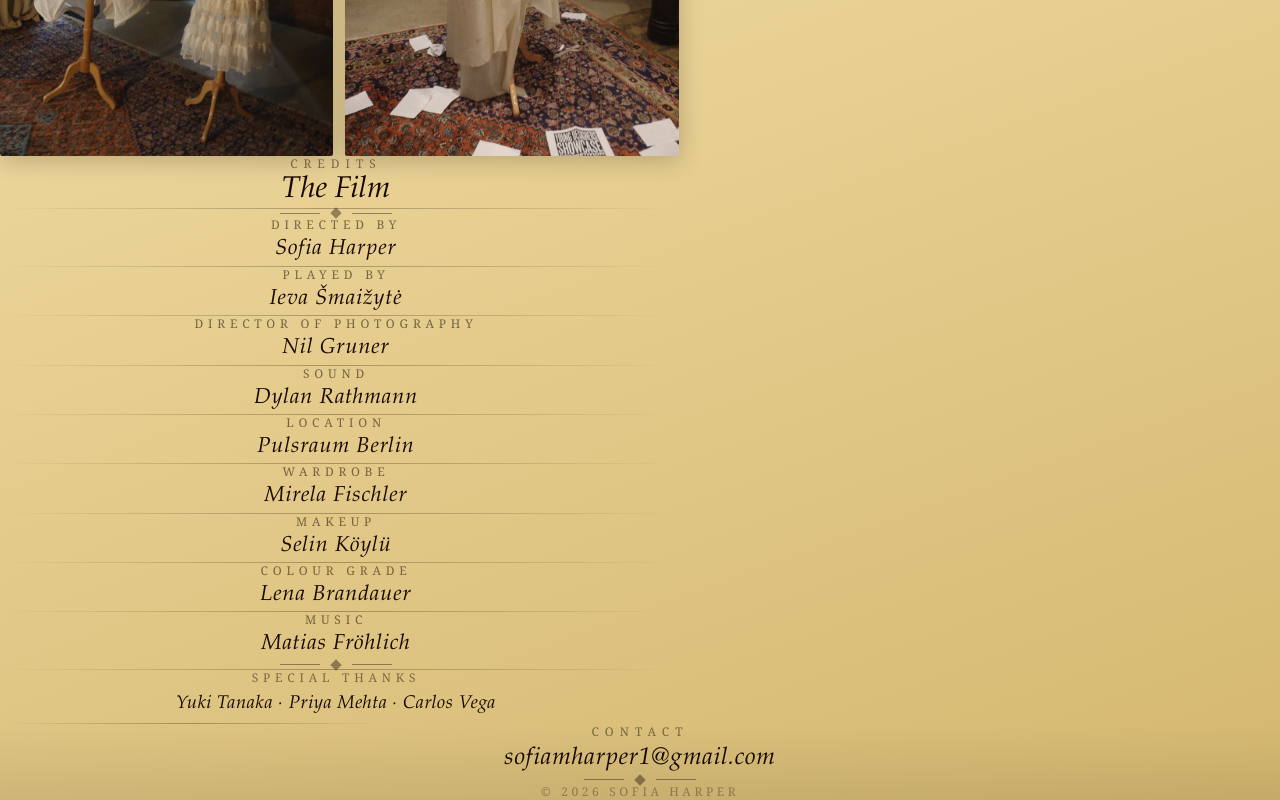
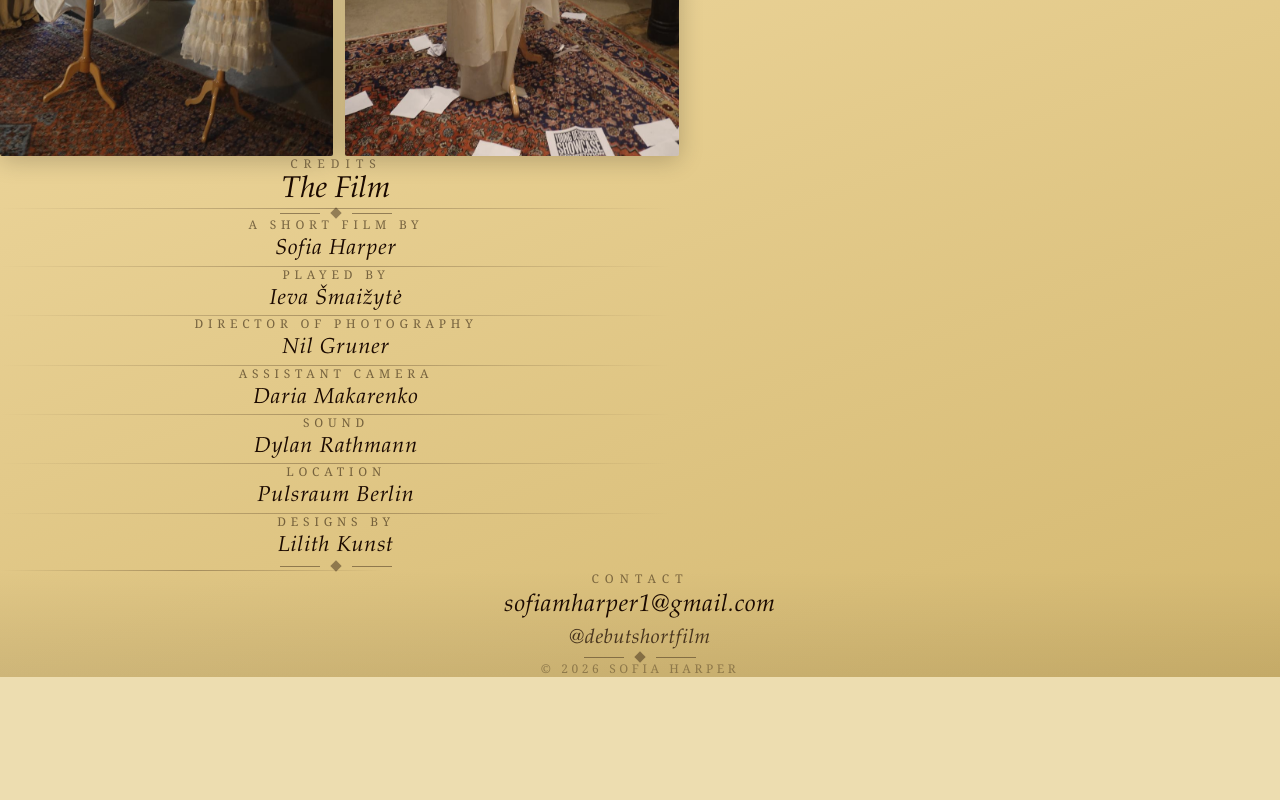
Before and after one commit to kaykas/debut-film-site, a Next.js app: page / in a window 1280 px wide. Shown: the part 2611-3411 px from the top of the page. After the commit the page ends 3288 px from the top, so only its background shows below. Built offline with nearby package versions, Linux system fonts and the light colour scheme.

Commit message:
Credits overhaul + Instagram link

```diff
--- a/app/page.tsx
+++ b/app/page.tsx
@@ -18,18 +18,14 @@ const stills = [
 const heroStills = [stills[0], stills[2], stills[5], stills[7]];
 
 const credits = [
-  { role: "Directed by",            name: "Sofia Harper" },
+  { role: "A short film by",        name: "Sofia Harper" },
   { role: "Played by",              name: "Ieva Šmaižytė" },
   { role: "Director of Photography",name: "Nil Gruner" },
+  { role: "Assistant Camera",       name: "Daria Makarenko" },
   { role: "Sound",                  name: "Dylan Rathmann" },
   { role: "Location",               name: "Pulsraum Berlin" },
-  { role: "Wardrobe",               name: "Mirela Fischler" },
-  { role: "Makeup",                 name: "Selin Köylü" },
-  { role: "Colour Grade",           name: "Lena Brandauer" },
-  { role: "Music",                  name: "Matias Fröhlich" },
+  { role: "Designs by",             name: "Lilith Kunst" },
 ];
-
-const thanks = ["Yuki Tanaka", "Priya Mehta", "Carlos Vega"];
 
 
 
@@ -225,23 +221,6 @@ export default function Home() {
         </div>
 
         <Ornament />
-        <Rule />
-
-        {/* Special thanks */}
-        <div className="text-center mt-10">
-          <p
-            className="text-xs uppercase tracking-[0.4em] mb-4"
-            style={{ color: "rgba(30,14,2,0.50)", fontFamily: "Georgia, serif" }}
-          >
-            Special Thanks
-          </p>
-          <p
-            className="font-serif italic"
-            style={{ fontSize: "1.15rem", color: "#1a0900", lineHeight: 2, letterSpacing: "0.03em" }}
-          >
-            {thanks.join("  ·  ")}
-          </p>
-        </div>
       </section>
 
       {/* ── CONTACT ── */}
@@ -264,6 +243,18 @@ export default function Home() {
           sofiamharper1@gmail.com
         </a>
 
+        <div className="mt-8">
+          <a
+            href="https://www.instagram.com/debutshortfilm"
+            target="_blank"
+            rel="noopener noreferrer"
+            className="font-serif italic transition-opacity hover:opacity-60"
+            style={{ fontSize: "clamp(1rem, 2.5vw, 1.25rem)", color: "#1a0900", letterSpacing: "0.03em", opacity: 0.75 }}
+          >
+            @debutshortfilm
+          </a>
+        </div>
+
         <Ornament />
 
         <p
```
